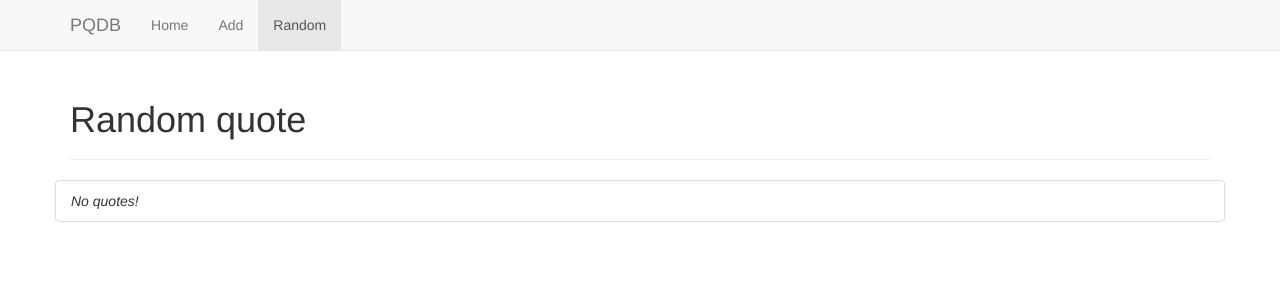
After one commit to jelly/pqdb, a Flask app: page /random in a window 1280 px wide. The commit adds this page. Shown: the top 300 px of the page. Run offline with Flask 2, Linux system fonts and the light colour scheme; data that the repository does not hold is empty; some libraries are stand-ins or nearby versions.

Commit message:
Add random page #4

```diff
--- a/app/__init__.py
+++ b/app/__init__.py
@@ -62,3 +62,11 @@ def add_quote():
         return redirect(url_for('show_quotes'))
     else:
         return render_template('add.html')
+
+@app.route('/random')
+def random_quote():
+    db = get_db()
+    cur = db.execute('select author, text, ts from quotes order by random() limit 1')
+    quote =  cur.fetchone()
+    print quote
+    return render_template('random.html', quote=quote)
--- a/app/templates/base.html
+++ b/app/templates/base.html
@@ -20,7 +20,8 @@
 <nav class="navbar navbar-default navbar-fixed-top">
     {% set navigation_bar = [
         ('show_quotes', 'Home'),
-        ('add_quote', 'Add')
+        ('add_quote', 'Add'),
+        ('random_quote', 'Random')
     ] -%}
     {% set active_page = active_page|default('show_quotes') -%}
       <div class="container">
--- a/app/templates/index.html
+++ b/app/templates/index.html
@@ -21,7 +21,6 @@
                 <h4 class=list-group-item-heading>{{ quote.author }}</h4>
                 <p class=list-group-item-text>{{ quote.text }}</p>
                 <em style="position:absolute;bottom:0px;right:5px;font-size: 10px">{{ quote.ts }}</em>
-
         {% else %}
             <li class=list-group-item>
             <em>No quotes!</em>
--- /dev/null
+++ b/app/templates/random.html
@@ -0,0 +1,20 @@
+{% extends "base.html" %}
+{% set active_page = "random_quote" %}
+{% block content %}
+<div class='quotes page-header'>
+    <h1>Random quote</h1>
+</div>
+<div class=row>
+    <ul class=list-group>
+        {% if quote %}
+        <li class=list-group-item>
+                <h4 class=list-group-item-heading>{{ quote.author }}</h4>
+                <p class=list-group-item-text>{{ quote.text }}</p>
+                <em style="position:absolute;bottom:0px;right:5px;font-size: 10px">{{ quote.ts }}</em>
+        {% else %}
+            <li class=list-group-item>
+            <em>No quotes!</em>
+        {% endif %}
+    </ul>
+</div>
+{% endblock %}
```
